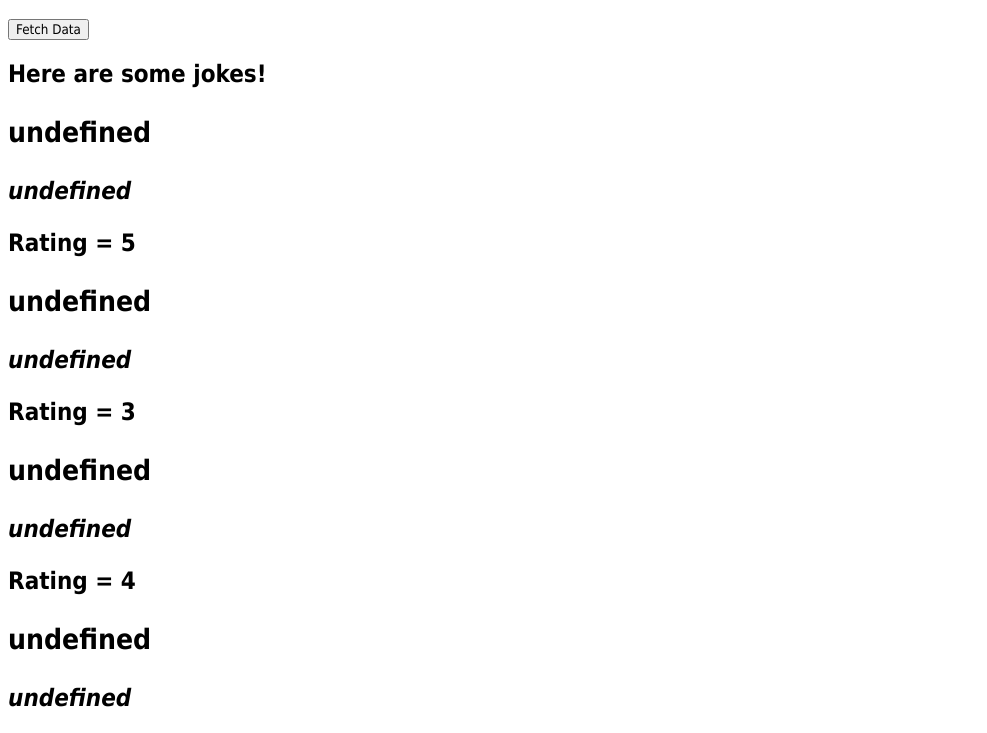
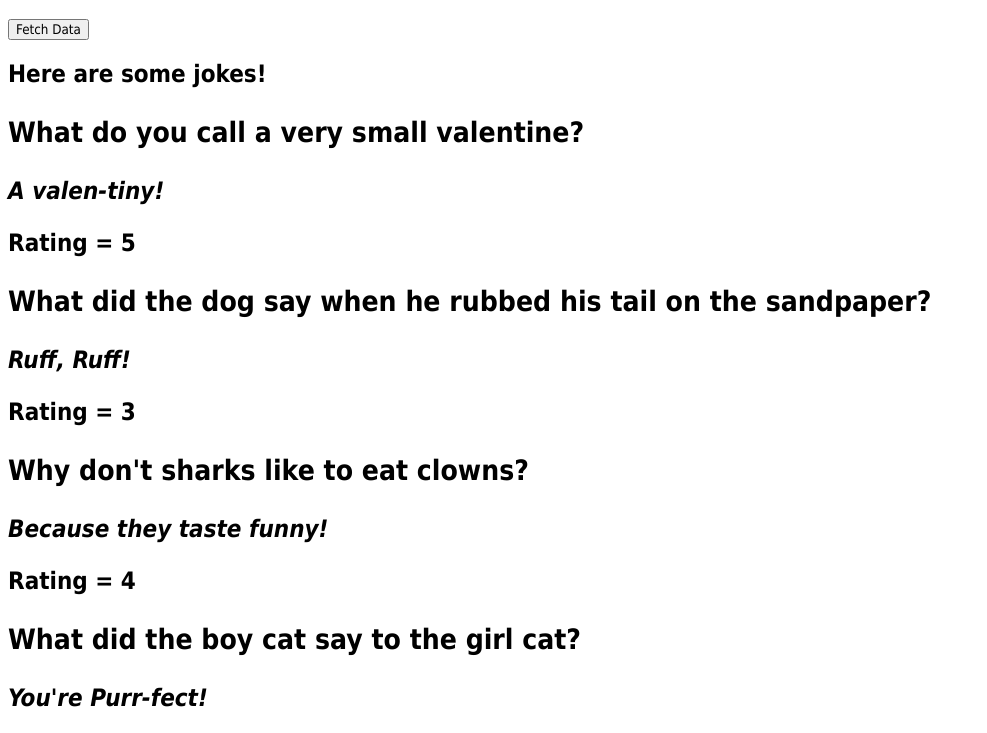
Before and after one commit to svaswani/330, a plain HTML site: page Jokes-start/jokes-start.html in a window 1280 px wide. Both pictures are taken after a click on the button "Fetch Data". Shown: the part 62-795 px from the top of the page, without its empty margins (0-987 px from the left). Drawn offline with Linux system fonts and the light colour scheme.

Commit message:
fixed node

```diff
--- a/Jokes-start/jokes-start.html
+++ b/Jokes-start/jokes-start.html
@@ -35,10 +35,10 @@
 					var joke = allJokes[i];
 
 					// get the questions element
-					var question = joke.querySelector('question').firstChild.nokeValue;
+					var question = joke.querySelector('question').firstChild.nodeValue;
 
 					// get answer
-					var answer = joke.querySelector('answer').firstChild.nokeValue;
+					var answer = joke.querySelector('answer').firstChild.nodeValue;
 
 					// get rating
 					var rating = joke.getAttribute('rating');
```
